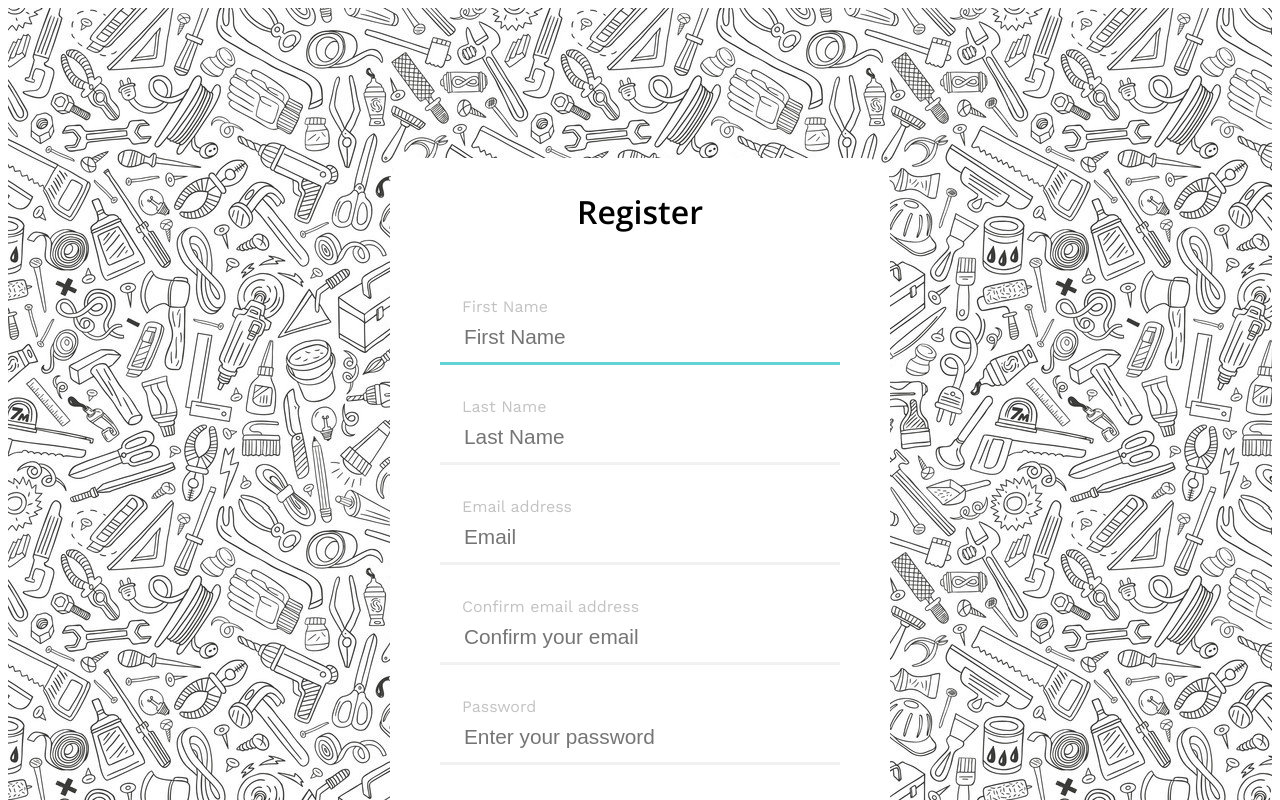
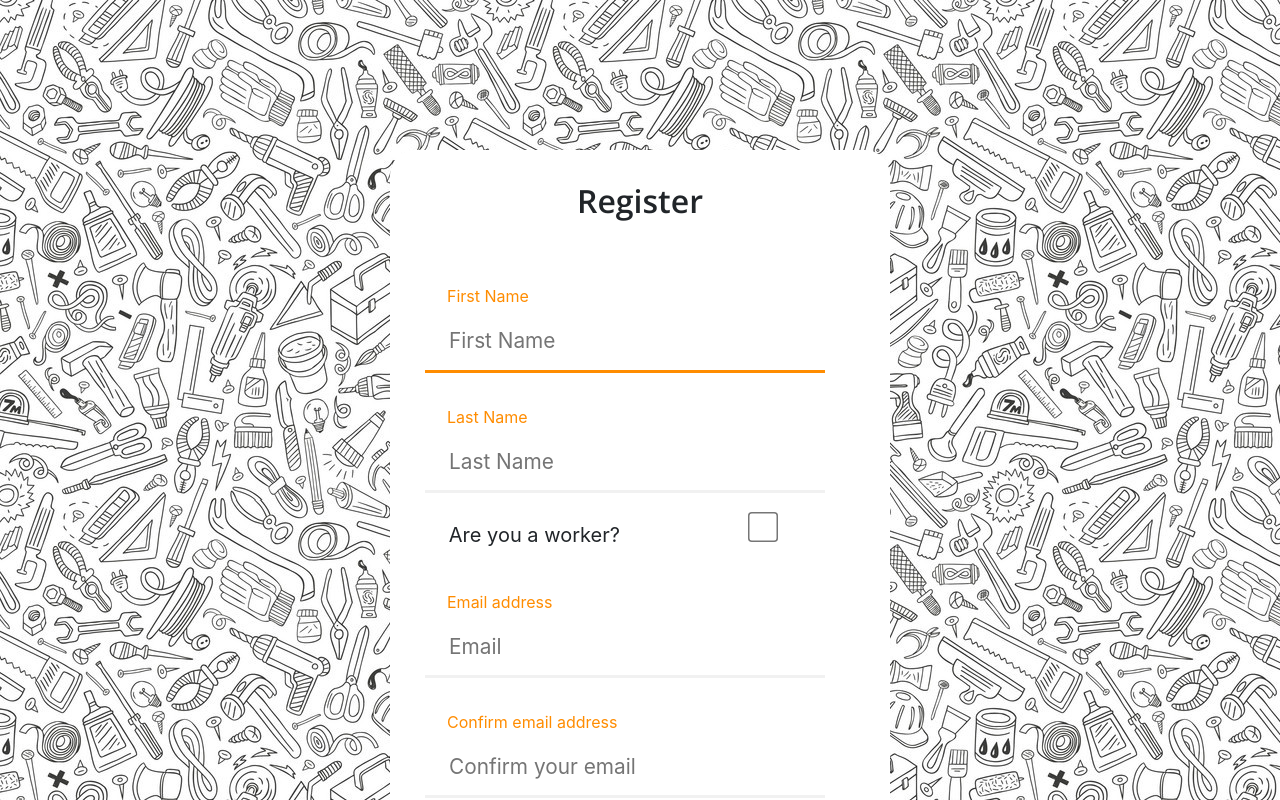
Before and after one commit to matiaslcoulougian/fixit-app, a React (Create React App) app: page /register in a window 1280 px wide. Shown: the top 800 px of the page. Built offline with nearby package versions, Linux system fonts and the light colour scheme.

Commit message:
register form updated

```diff
--- a/src/App.css
+++ b/src/App.css
@@ -18,7 +18,7 @@
 .main-app {
     background-image: url('resources/background.jpg');
     size: landscape;
-    height: 200vh;
+    height: 2000px;
     padding-top: 50px;
     background-repeat: repeat;
 }
--- a/src/components/RegisterForm.jsx
+++ b/src/components/RegisterForm.jsx
@@ -5,6 +5,8 @@ import {Link} from "react-router-dom";
 import Modal from "./RegisterModal";
 import "./styles/RegisterForm.css";
 import LoaderSpinner from "./LoaderSpinner";
+import {Checkbox, FormControlLabel} from "@mui/material";
+
 
 export const RegisterForm = () =>{
     const [firstName, setFirstName] = useState('');
@@ -20,6 +22,7 @@ export const RegisterForm = () =>{
     const [errorMessage, setErrorMessage] = useState('');
     const [modalVisible, setModalVisible] = useState(false);
     const [loaderVisible, setLoaderVisible] = useState(false);
+    const [worker, setWorker] = useState(false);
     // const lastNameRef = useRef();
     // const emailRef = useRef();
     // const confirmEmailRef = useRef();
@@ -48,6 +51,12 @@ export const RegisterForm = () =>{
 
         }
     );
+
+    const handleWorkerCheckbox = () => {
+        console.log("before", worker);
+        setWorker(!worker);
+        console.log("after", worker);
+    }
 
     const togglePassword = () => {
         // When the handler is invoked
@@ -107,6 +116,7 @@ export const RegisterForm = () =>{
 
 
     return(
+
         <div id="loginform">
             <FormHeader title="Register" />
             <div>
@@ -118,6 +128,16 @@ export const RegisterForm = () =>{
                     <label>Last Name</label>
                     <input value={lastName} onChange={(e) => setLastName(e.target.value)} type="text" placeholder="Last Name"/>
                 </div>
+
+                <div className="checkbox">
+                 <div>
+                     <label>Are you a worker?</label>
+                     <input className="box" type="checkbox" onChange={handleWorkerCheckbox} value={worker ? "checked": "unchecked"}/>
+
+                 </div>
+                {/*<FormControlLabel control={<Checkbox classes={""} defaultChecked />} label="Label" labelPlacement="start"/>*/}
+                </div>
+
                 <div className="row">
                     <label>Email address</label>
                     <input value={email} onChange={(e) => setEmail(e.target.value)} type="text" placeholder="Email"/>
--- a/src/components/styles/RegisterForm.css
+++ b/src/components/styles/RegisterForm.css
@@ -38,6 +38,39 @@ html{
     margin:auto;
 }
 
+.checkbox{
+    margin-left: 30px;
+    padding-left: 1.8rem;
+    padding-top: 1.2rem;
+    padding-bottom: 0;
+    margin-bottom: 0;
+
+
+}
+input[type="checkbox"] {
+    zoom: 1.5;
+}
+
+input.box{
+    width: 20px;
+    height: 20px;
+    accent-color: darkorange;
+}
+
+input.box:checked{
+    background-color: darkorange;
+}
+
+.checkbox label{
+    font-size: 1.25em;
+    padding-right: 8rem;
+}
+
+.item {
+    space: nowrap;
+    display:inline
+}
+
 .row{
     display: flex;
     flex-direction: column;
@@ -73,7 +106,7 @@ html{
 }
 
 .row input:focus{
-    box-shadow: inset 0px -3px 0px 0px rgba(34,193,195,0.7);
+    box-shadow: inset 0px -3px 0px 0px darkorange;
     outline: none;
 }
 
@@ -91,7 +124,7 @@ html{
     align-self: start;
     padding-left: 4.5rem;
     padding-bottom: 0.5rem;
-    color: rgba(187,187,187,0.9);
+    color: darkorange;
 }
 
 .row button{
--- a/src/index.js
+++ b/src/index.js
@@ -3,6 +3,7 @@ import {render} from 'react-dom';
 import { App } from './App';
 import { BrowserRouter } from 'react-router-dom';
 import {ApolloClient, ApolloProvider, InMemoryCache} from "@apollo/client";
+import 'bootstrap/dist/css/bootstrap.min.css';
 
 export const client = new ApolloClient({
     uri: 'https://fierce-inlet-15882.herokuapp.com/graphql',
```
Also changed, not shown: package.json (+5 -2 lines), 1 other file (tests, documents, lock files or other folders).
